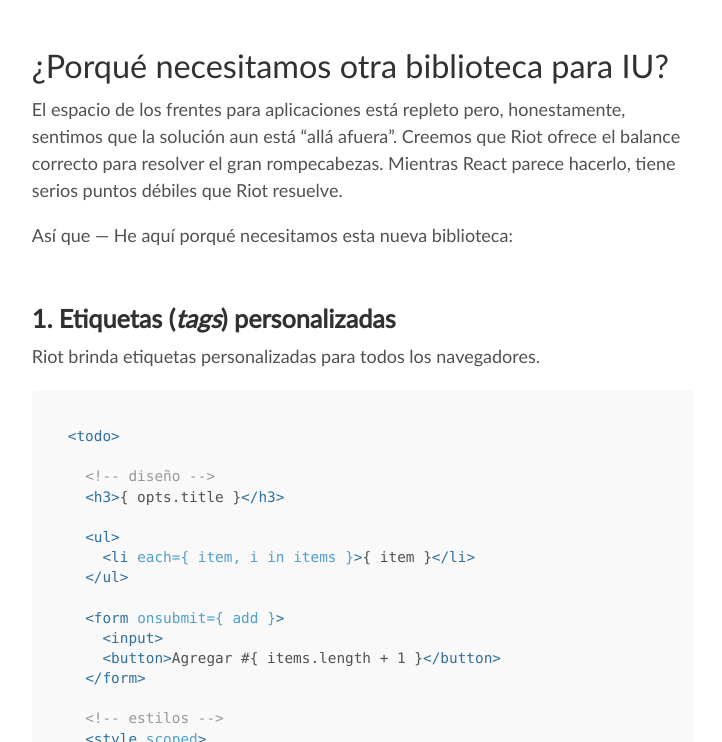
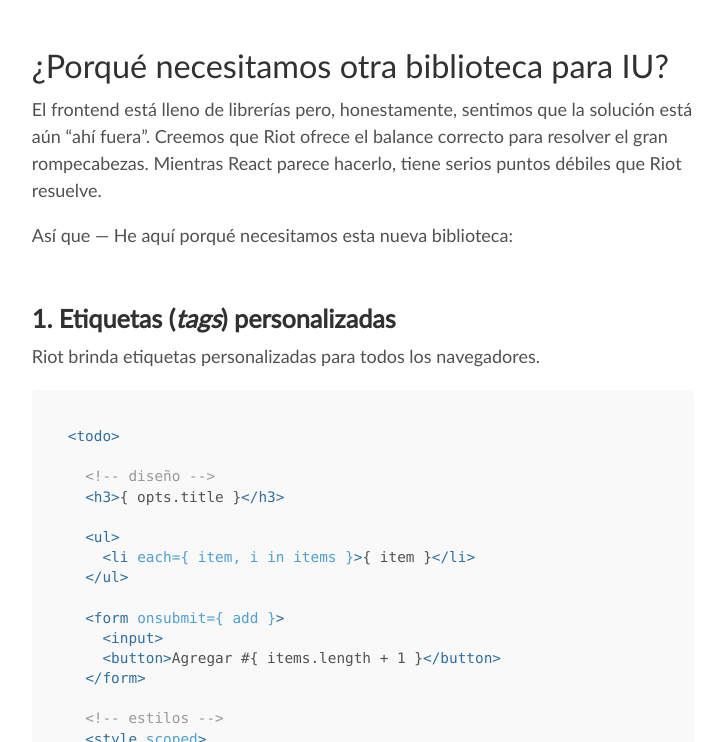
Before and after one commit to riot/riot.github.io, a Jekyll site: the page built from es/index.md, in a window 1280 px wide and 900 px high, scrolled down 346 px, cut to the strip 158-900 px from the top of the window. Shown: the whole strip, without its empty margins (277-999 px from the left). Built offline with Jekyll 4.4.1, drawn with Linux system fonts in a browser that asks for light colours; nearby versions of some CDN libraries.

Commit message:
Corrected non-sense phrase
frontend shouldn't be translated

```diff
--- a/es/index.md
+++ b/es/index.md
@@ -19,7 +19,7 @@
 
 # ¿Porqué necesitamos otra biblioteca para IU?
 
-El espacio de los frentes para aplicaciones está repleto pero, honestamente, sentimos que la solución aun está "allá afuera". Creemos que Riot ofrece el balance correcto para resolver el gran rompecabezas. Mientras React parece hacerlo, tiene serios puntos débiles que Riot resuelve.
+El frontend está lleno de librerías pero, honestamente, sentimos que la solución está aún "ahí fuera". Creemos que Riot ofrece el balance correcto para resolver el gran rompecabezas. Mientras React parece hacerlo, tiene serios puntos débiles que Riot resuelve.
 
 Así que — He aquí porqué necesitamos esta nueva biblioteca:
 
```
